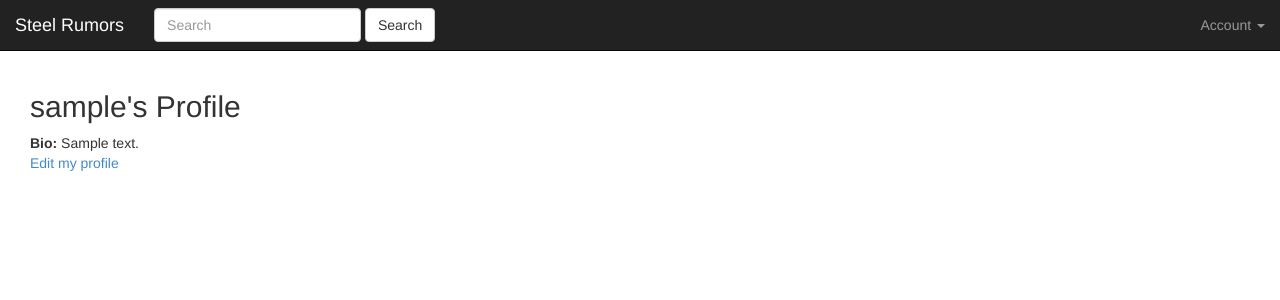
After one commit to jjh5030/steelrumors, a Django app: a page that uses templates/base.html in a window 1280 px wide. The commit adds this page. Shown: the top 300 px of the page. Run offline with Django 3.2, Linux system fonts and the light colour scheme; a user stored in the database is signed in; tables that the repository leaves empty hold one stand-in row (values such as "Sample post"); some libraries are stand-ins or nearby versions.

Commit message:
end part 2

```diff
--- a/profiles/models.py
+++ b/profiles/models.py
@@ -1,6 +1,6 @@
 from django.db import models
 from django.contrib.auth.models import User
-
+from django.db.models.signals import post_save
 
 class UserProfile(models.Model):
 	user = models.OneToOneField(User, unique=True)
@@ -8,3 +8,10 @@ class UserProfile(models.Model):
 
 	def __unicode__(self):
 		return "%s's profile" % self.user
+
+
+def create_profile(sender, instance, created, **kwargs):
+	if created:
+		profile, created = UserProfile.objects.get_or_create(user=instance)
+
+post_save.connect(create_profile, sender=User)
--- /dev/null
+++ b/profiles/urls.py
@@ -0,0 +1,9 @@
+from django.conf.urls import patterns, include, url
+from profiles.views import UserProfileDetailView, UserProfileEditView
+
+from django.contrib.auth.decorators import login_required as auth
+
+urlpatterns = patterns('',
+	url(r'^edit_profile/$', auth(UserProfileEditView.as_view()), name='edit_profile'),
+    url(r'^(?P<slug>\w+)/$', UserProfileDetailView.as_view(), name='profile'),
+)
--- a/profiles/views.py
+++ b/profiles/views.py
@@ -1,3 +1,29 @@
 from django.shortcuts import render
+from django.views.generic import ListView, DetailView, UpdateView
+from django.contrib.auth import get_user_model
 
-# Create your views here.
+from .models import UserProfile
+from .forms import UserProfileForm
+
+from django.core.urlresolvers import reverse
+
+class UserProfileDetailView(DetailView):
+	model = get_user_model()
+	slug_field = "username"
+	template_name = "user_detail.html"
+
+	def get_object(self, queryset=None):
+		user = super(UserProfileDetailView, self).get_object(queryset)
+		UserProfile.objects.get_or_create(user=user)
+		return user
+
+class UserProfileEditView(UpdateView):
+	model = UserProfile
+	form_class = UserProfileForm
+	template_name = "edit_profile.html"
+
+	def get_object(self, queryset=None):
+		return UserProfile.objects.get_or_create(user=self.request.user)[0]
+
+	def get_success_url(self):
+		return reverse("profile", kwargs={'slug': self.request.user})
--- a/steelrumors/urls.py
+++ b/steelrumors/urls.py
@@ -7,4 +7,5 @@ urlpatterns = patterns('',
     url(r'^$', LinkListView.as_view(), name='home'),
     url(r'^admin/', include(admin.site.urls)),
     url(r'^accounts/', include('allauth.urls')),
+    url(r'^users/', include('profiles.urls')),
 )
--- a/templates/base.html
+++ b/templates/base.html
@@ -27,8 +27,9 @@
 
     <div class="navbar navbar-inverse navbar-fixed-top" role="navigation">
       <div class="container-fluid">
+	    <!-- Brand and toggle get grouped for better mobile display -->
 	    <div class="navbar-header">
-          <button type="button" class="navbar-toggle" data-toggle="collapse" data-target=".navbar-collapse">
+	      <button type="button" class="navbar-toggle" data-toggle="collapse" data-target="#bs-example-navbar-collapse-1">
 	        <span class="sr-only">Toggle navigation</span>
 	        <span class="icon-bar"></span>
 	        <span class="icon-bar"></span>
@@ -36,7 +37,30 @@
 	      </button>
 	      <a class="navbar-brand" href="/">Steel Rumors</a>
 	    </div>
+
+	    <!-- Collect the nav links, forms, and other content for toggling -->
+	    <div class="collapse navbar-collapse" id="bs-example-navbar-collapse-1">
+	      <form class="navbar-form navbar-left" role="search">
+	        <div class="form-group">
+	          <input type="text" class="form-control" placeholder="Search">
 	        </div>
+	        <button type="submit" class="btn btn-default">Search</button>
+	      </form>
+	      <ul class="nav navbar-nav navbar-right">
+	      	{% if request.user.is_authenticated %}
+	        	<li class="dropdown">
+		          <a href="#" class="dropdown-toggle" data-toggle="dropdown">Account <span class="caret"></span></a>
+		          <ul class="dropdown-menu" role="menu">
+		            <li><a href="{% url 'profile' slug=user.username %}">Profile</a></li>
+		            <li><a href="{% url 'account_logout' %}">Logout</a></li>
+		          </ul>
+		        </li>
+	        {% else %}
+	        	<li><a href="{% url 'account_login' %}">Login</a></li>
+	        {% endif %}
+	      </ul>
+	    </div><!-- /.navbar-collapse -->
+	  </div><!-- /.container-fluid -->
     </div>
 
 		<div class="container-fluid">
--- /dev/null
+++ b/templates/user_detail.html
@@ -0,0 +1,23 @@
+{% extends "base.html" %}
+
+{% block content %}
+<h2>{{ object.username }}'s Profile</h2>
+{% if object.userprofile.bio %}
+<div>
+<b>Bio:</b>
+{{ object.userprofile.bio }}
+</div>
+{% endif %}
+{% if object.username == user.username %}
+<p><a href='{% url "edit_profile" %}'>Edit my profile</a></p>
+{% endif %}
+
+{% if "zodcat" in object.userprofile.bio %}
+<style>
+html {
+  background: #EEE url("/static/img/zod.jpg");
+}
+</style>
+{% endif %}
+
+{% endblock %}
```
Also changed, not shown: profiles/admin.py (+12 -1 lines), profiles/forms.py (added, +7 -0 lines), templates/edit_profile.html (added, +12 -0 lines), static/img/zod.jpg (added). Lines whose indentation alone changed are shown as unchanged.
